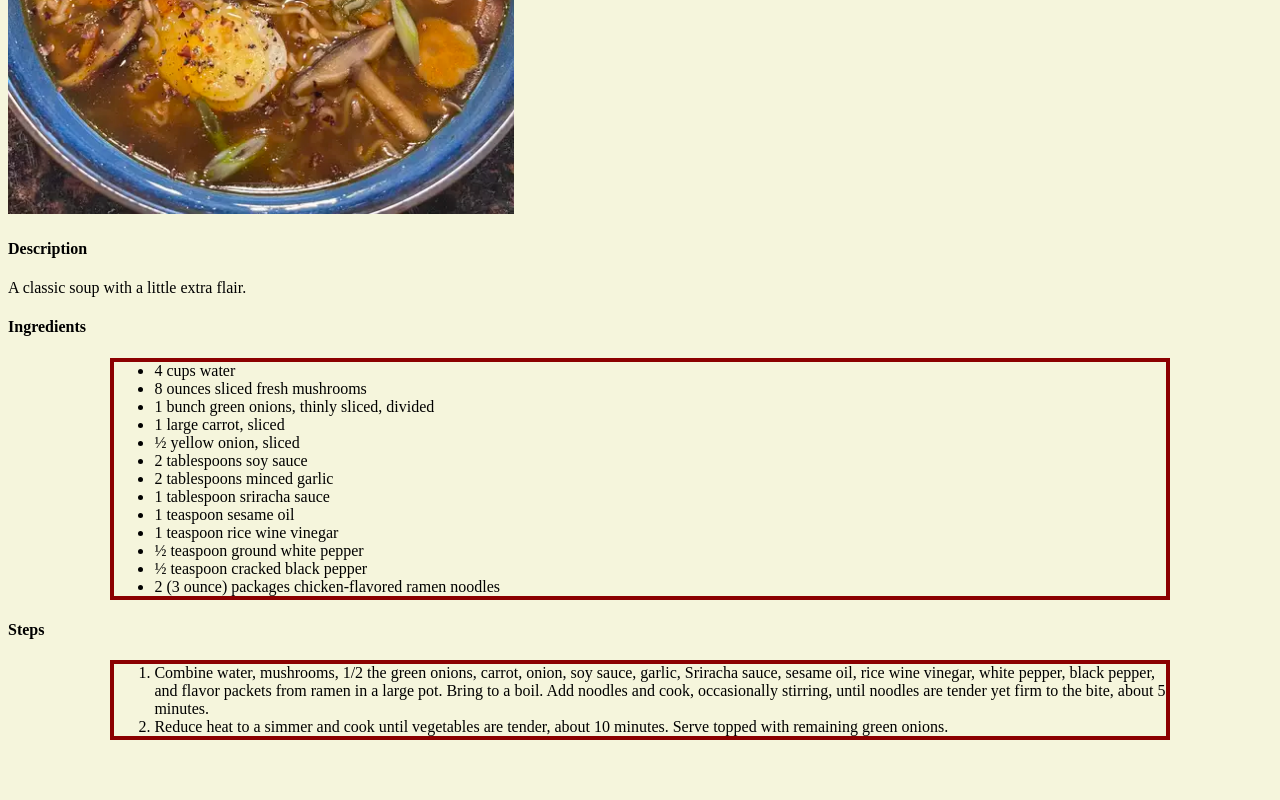
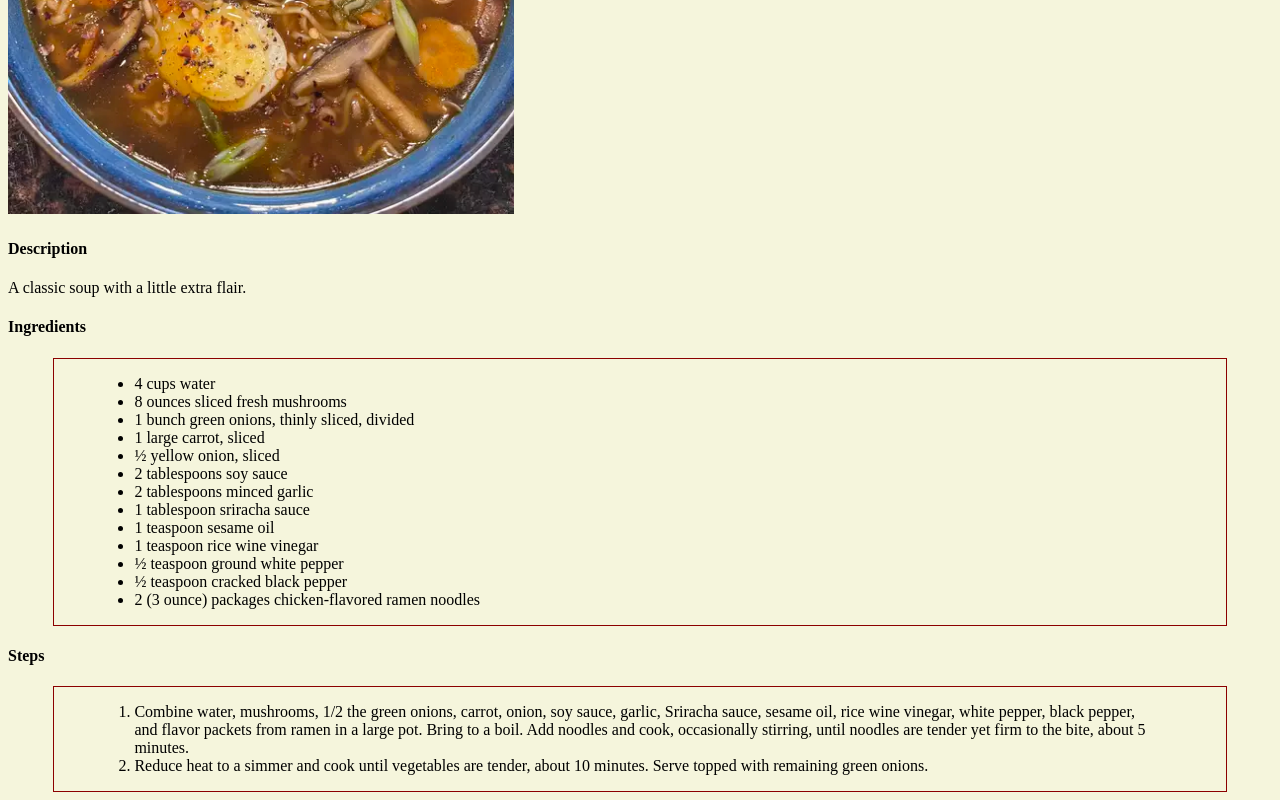
Before and after one commit to bigezwest/odin-recipes, a plain HTML site: page recipes/fancy-ramen.html in a window 1280 px wide. Shown: the part 371-1171 px from the top of the page. Before the commit the page ends 1119 px from the top, so only its background shows below. Drawn offline with Linux system fonts and the light colour scheme.

Commit message:
style(stylesheet.css) Modify border add padding
- Reduced the border for all lists.
- Added padding for all lists.

```diff
--- a/css/stylesheet.css
+++ b/css/stylesheet.css
@@ -8,18 +8,20 @@ img {
 }
 .ingredients {
     width: 80%;
-    border: .25rem solid darkred;
+    border: .1rem solid darkred;
     margin: 0 auto;
+    padding: 1rem 5rem;
 }
 
 .steps {
     width: 80%;
-    border: .25rem solid darkred;
+    border: .1rem solid darkred;
     margin: 0 auto;
+    padding: 1rem 5rem;
 }
 
 .list {
     width: 80%;
-    border: .25rem solid darkred;
+    border: .1rem solid darkred;
     margin: 0 auto;
 }
```
